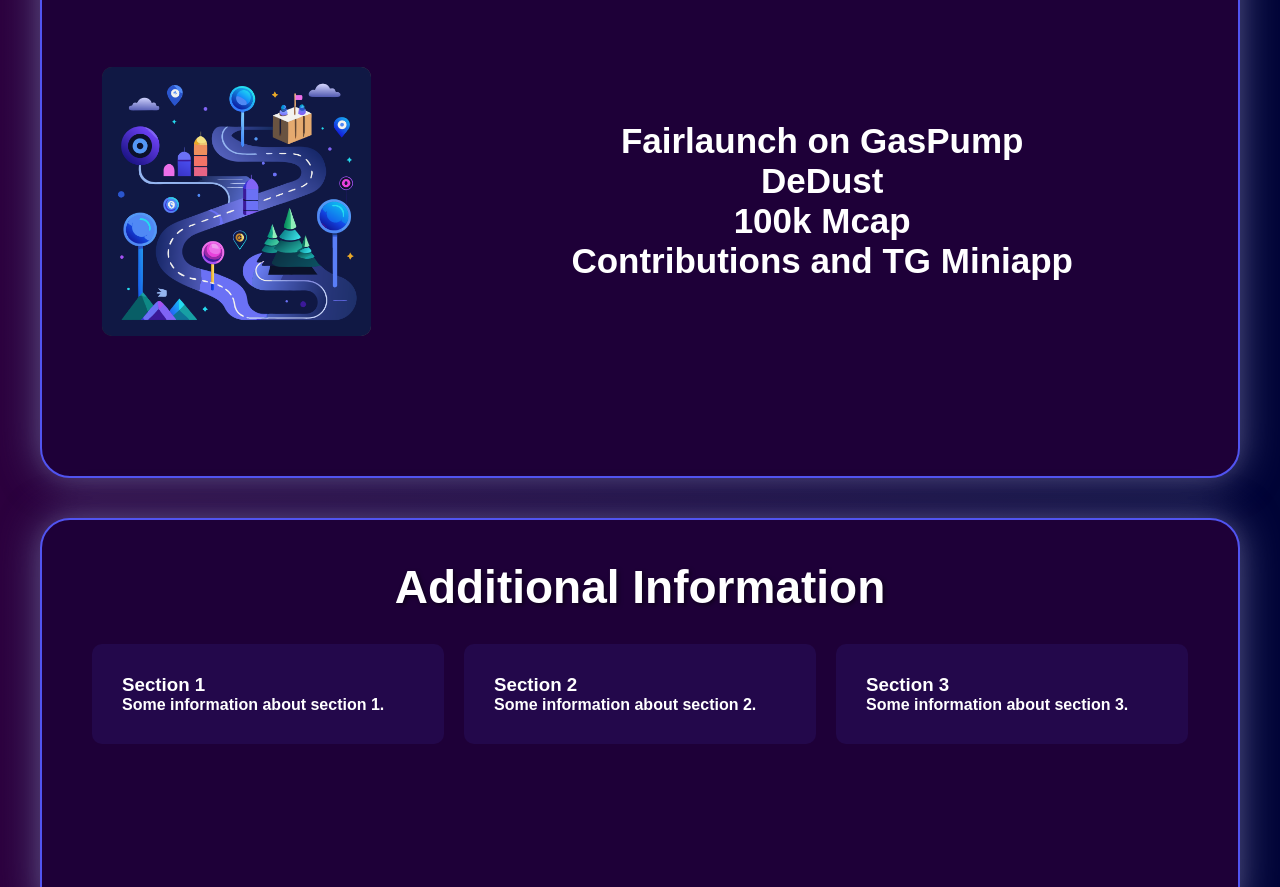
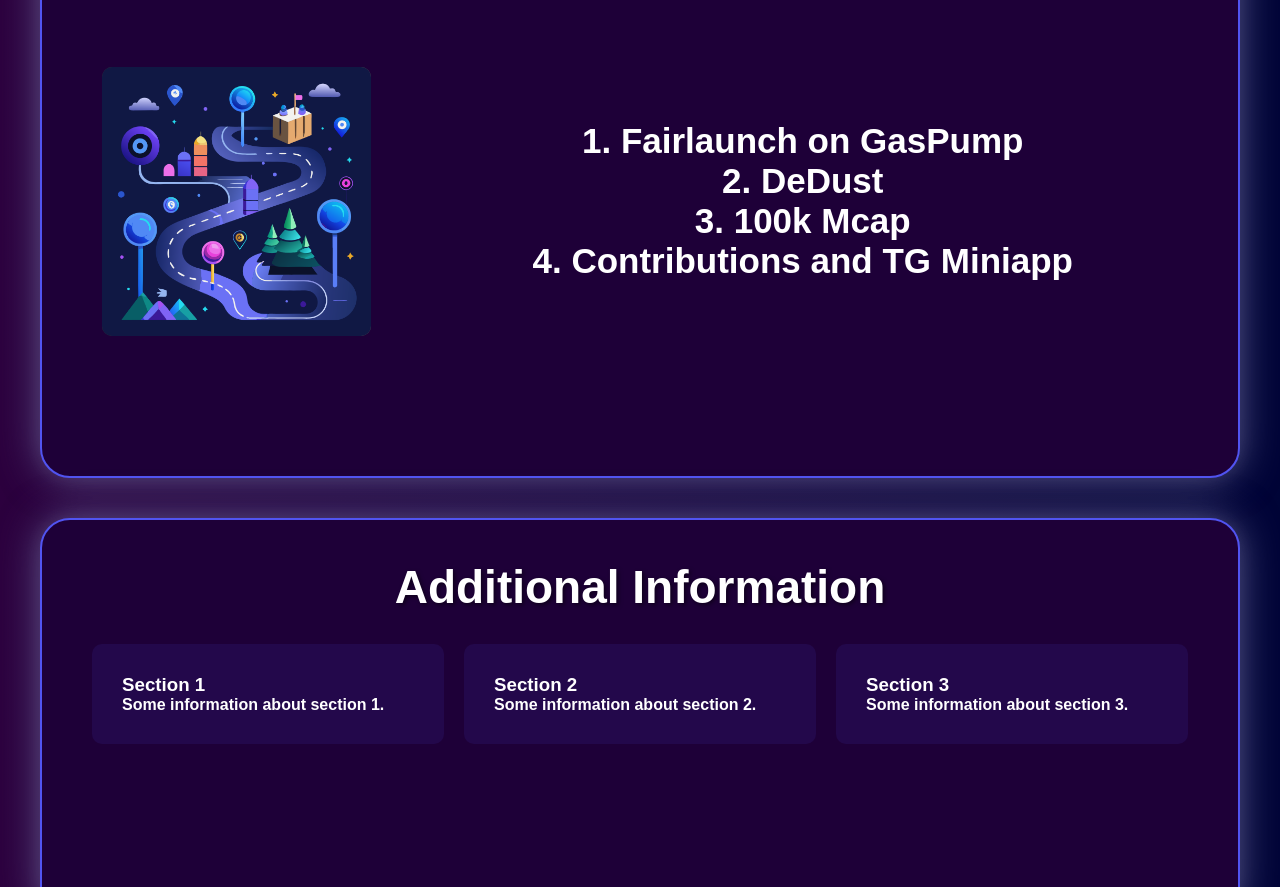
Before and after one commit to Kingrane/tonhole, a plain HTML site: page index.html in a window 1280 px wide. Shown: the part 1620-2507 px from the top of the page. Drawn offline with Linux system fonts and the light colour scheme; a web font is replaced by a local one.

Commit message:
Update index.html

```diff
--- a/index.html
+++ b/index.html
@@ -58,10 +58,10 @@
             <div class="chart-container">
                 <img src="roadmap--dark-background.png" alt="Token Distribution" class="image-placeholder">
                 <ul class="chart-labels">
-                    <li>Fairlaunch on GasPump</li>
-                    <li>DeDust</li>
-                    <li>100k Mcap</li>
-                    <li>Contributions and TG Miniapp</li>
+                    <li>1. Fairlaunch on GasPump</li>
+                    <li>2. DeDust</li>
+                    <li>3. 100k Mcap</li>
+                    <li>4. Contributions and TG Miniapp</li>
                 </ul>
             </div>
         </section>
```
